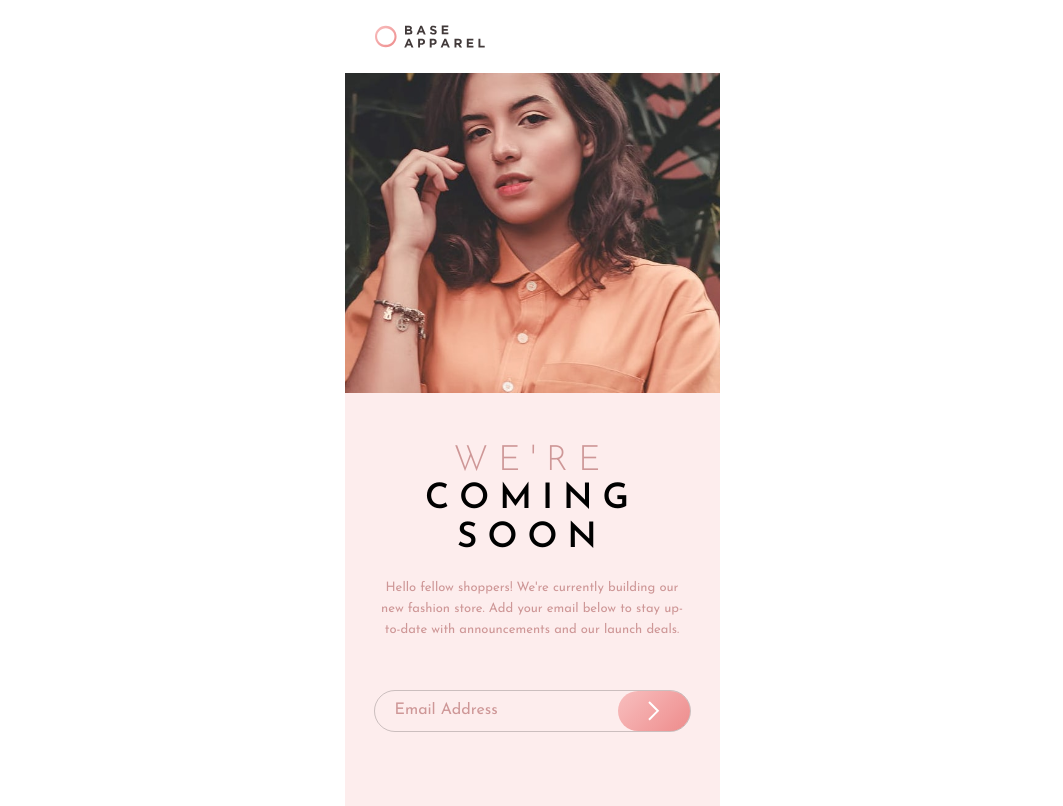
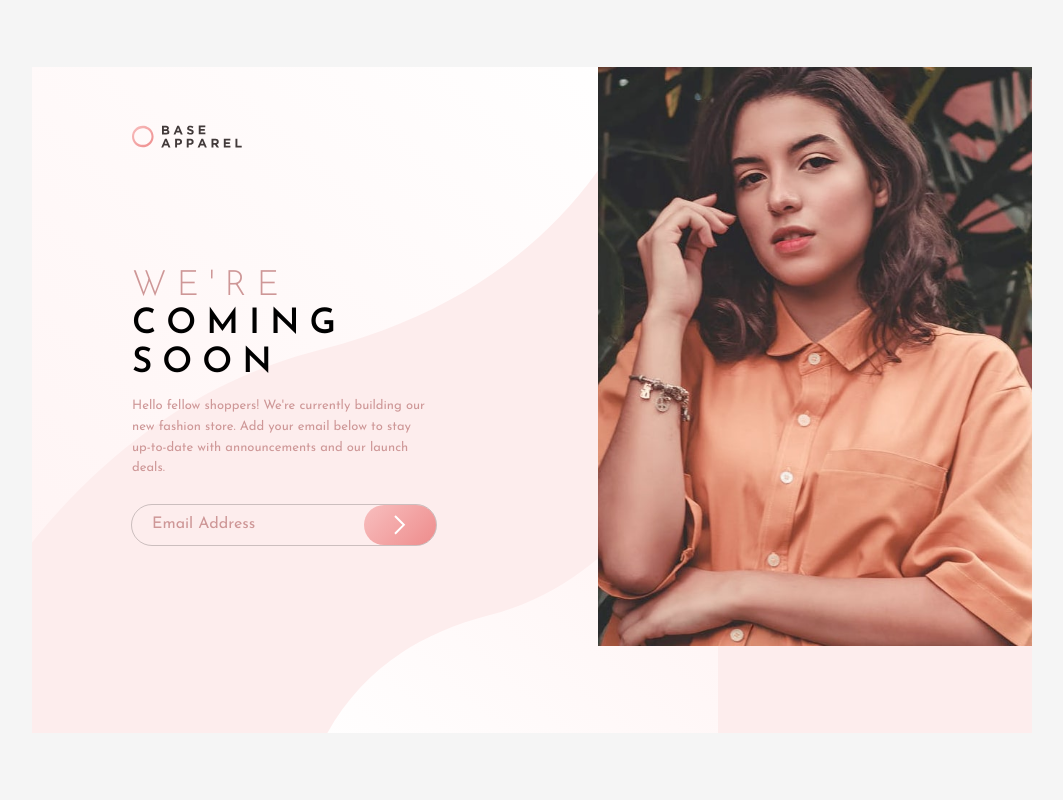
Before and after one commit to dzevad-cyber/frontendmentor-base-apparel, a website built with Parcel: page src/index.html in a window 1280 px wide. Shown: the whole page, without its empty margins (108-1171 px from the left). Built offline with nearby package versions, Linux system fonts and the light colour scheme.

Commit message:
finished desktop design

```diff
--- a/src/index.html
+++ b/src/index.html
@@ -52,7 +52,7 @@
                 placeholder="Email Address"
                 name="email"
               />
-              <span class="form-email__error">
+              <span class="form-email__error-icon">
                 <img
                   src="./images/icon-error.svg"
                   alt="exlamation point"
--- a/src/index.ts
+++ b/src/index.ts
@@ -2,7 +2,7 @@ import email from 'email-validator';
 
 const formEmail = document.querySelector('.form-email')! as HTMLFormElement;
 const errorIcon = document.querySelector(
-  '.form-email__error'
+  '.form-email__error-icon'
 )! as HTMLSpanElement;
 const errorText = document.querySelector(
   '.form-email__error-text'
--- a/src/sass/components/_form-email.scss
+++ b/src/sass/components/_form-email.scss
@@ -43,11 +43,16 @@
     border-radius: 40px;
   }
 
-  &__error {
+  &__error-icon {
     display: grid;
     align-items: center;
     visibility: hidden;
     opacity: 0;
+
+    & > img {
+      width: 15px;
+      height: 15px;
+    }
   }
 
   &__error-text {
--- a/src/sass/components/_subscription.scss
+++ b/src/sass/components/_subscription.scss
@@ -5,11 +5,11 @@
   $padding-inline: 3rem;
 
   max-width: 37.5rem;
-  // grid-template-rows: repeat(2, min-content) 1fr min-content 1fr;
   grid-template-rows: repeat(5, min-content);
 
   display: grid;
   background: lighten($color: #f8bfbf, $amount: 10%);
+  // background: clr.$gradient-200;
 
   &__logo {
     background: clr.$gradient-100;
@@ -67,4 +67,58 @@
   &__form-email {
     padding: 5rem $padding-inline;
   }
+
+  @media (min-width: 62.5em) {
+    $padding-left: 10rem;
+
+    max-width: 1000px;
+    background-image: url('../images/bg-pattern-desktop.svg');
+    background-repeat: no-repeat;
+    background-position: -85% 50%;
+
+    &__logo {
+      grid-column: 1 / 2;
+      grid-row: 1 / 2;
+
+      background: transparent;
+      padding: 4rem 10rem;
+
+      & > img {
+        width: 30%;
+      }
+    }
+
+    &__title {
+      justify-self: start;
+      justify-items: start;
+      padding-inline: 10rem;
+    }
+
+    &__about {
+      text-align: start;
+      padding-inline: 10rem;
+      padding-top: 0;
+
+      max-width: 500px;
+    }
+
+    &__hero {
+      grid-column: 2 / 3;
+      grid-row: 1 / 5;
+      height: 100%;
+
+      & > img {
+        width: 100%;
+        height: 100%;
+        object-fit: cover;
+        object-position: center;
+      }
+    }
+
+    &__form-email {
+      max-width: 400px;
+      padding-left: 10rem;
+      padding-top: 0;
+    }
+  }
 }
--- a/src/sass/pages/_home.scss
+++ b/src/sass/pages/_home.scss
@@ -4,4 +4,10 @@
 
   display: grid;
   justify-content: center;
+
+  background-color: whitesmoke;
+
+  @media (min-width: 62.6em) {
+    place-content: center;
+  }
 }
```
